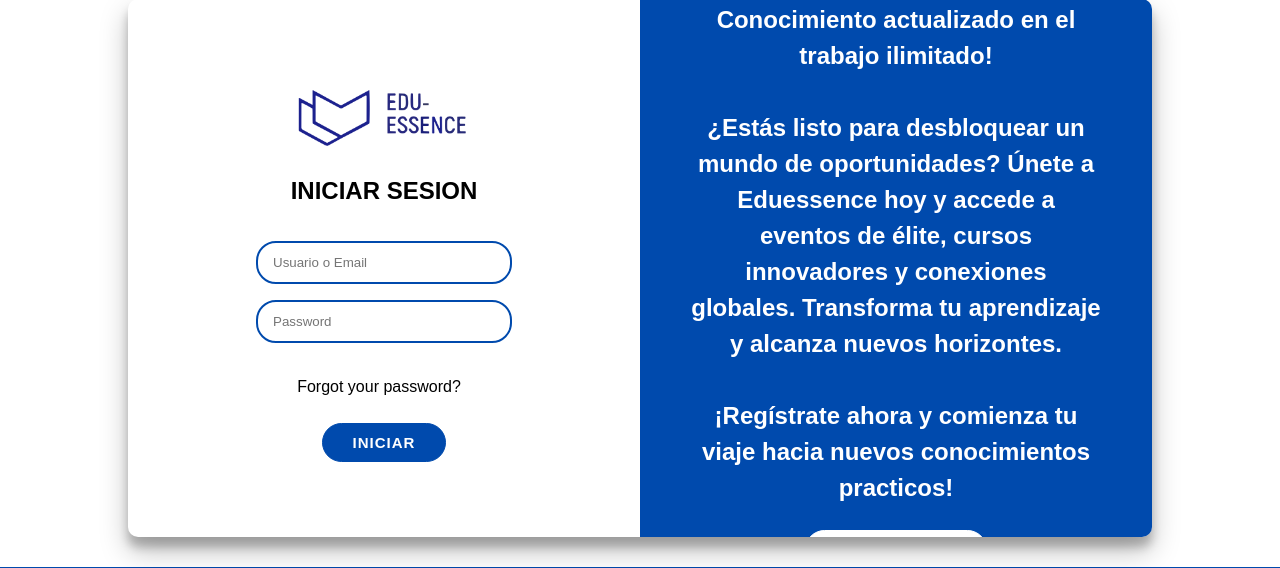
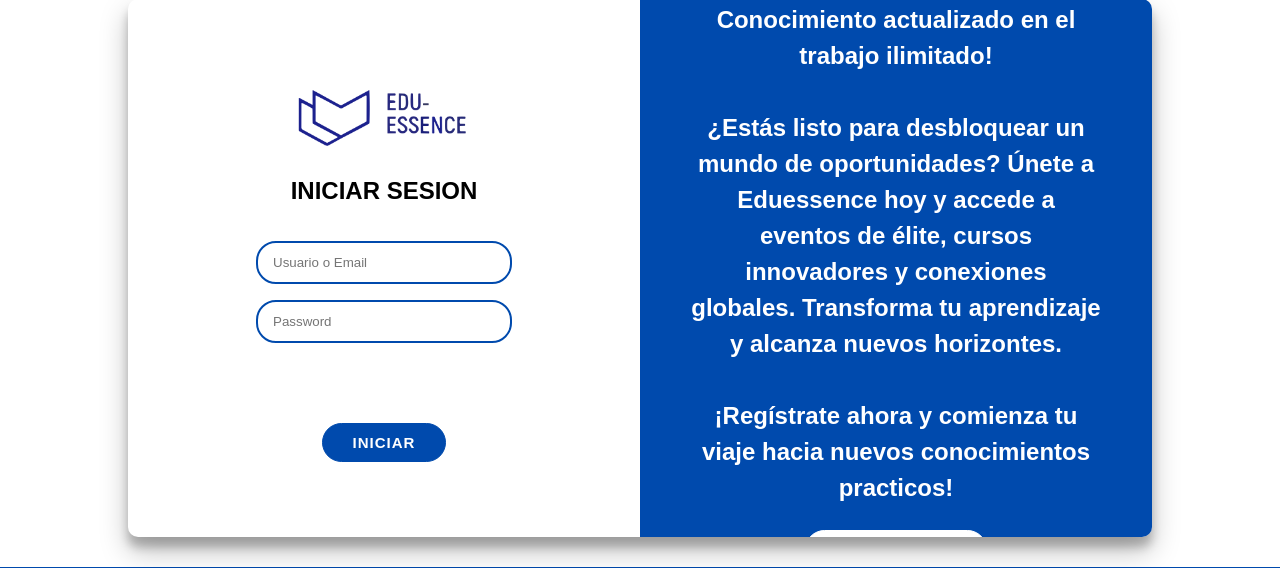
Before and after one commit to Juan-Restrepo-B/Eduessence, a PHP site: page /php/login.php in a window 1280 px wide. Shown: the part 139-707 px from the top of the page. Run offline with PHP 8.4, Linux system fonts and the light colour scheme.

Commit message:
Actualizacion pagina index y login

```diff
--- a/php/login.php
+++ b/php/login.php
@@ -168,7 +168,7 @@ $conn->close();
                             </span>
                         <?php endif; ?>
                         <br>
-                        <span><a href="">Forgot your password?</a></span>
+                        <!-- <span><a href="">Forgot your password?</a></span> -->
                         <br><br>
                         <button id="btn-logging" class="btn-logging">INICIAR</button>
                     </form>
```
